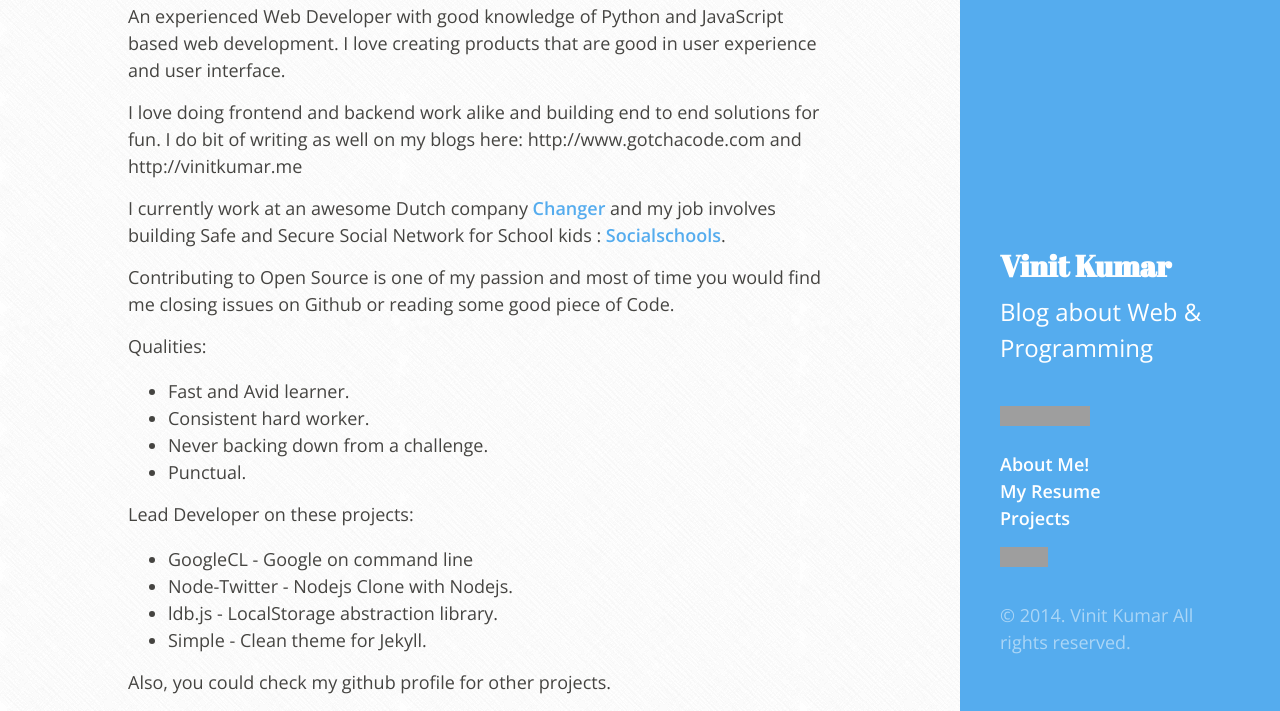
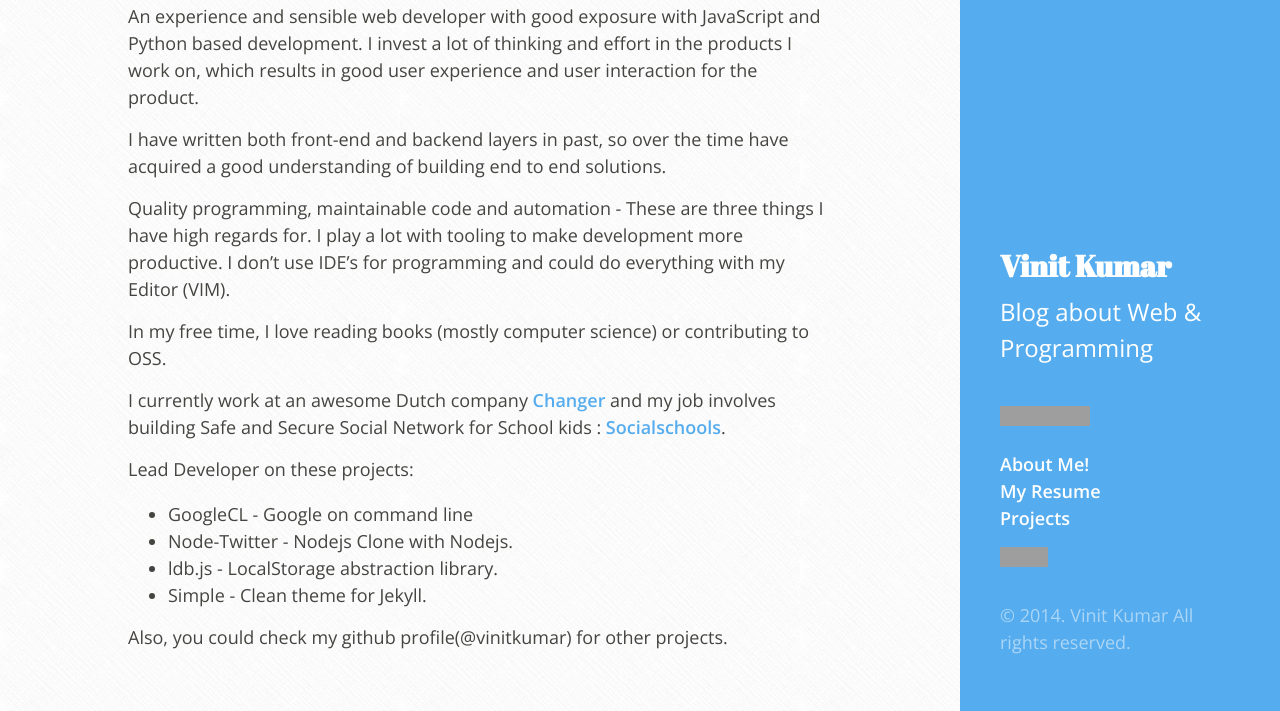
Before and after one commit to vinitkumar/vinitkumar.github.com, a Jekyll site: the page built from about.md, in a window 1280 px wide and 1185 px high, cut to the strip 474-1185 px from the top of the window. Built offline with Jekyll 4.4.1, drawn with Linux system fonts in a browser that asks for light colours; Markdown is read by kramdown in place of the engine named in the settings; grey boxes are pictures that could not be loaded.

Commit message:
Update about.md

```diff
--- a/about.md
+++ b/about.md
@@ -6,24 +6,17 @@
 <img src="https://avatars3.githubusercontent.com/u/537678?s=460" class="profile-pic">
 <iframe src="http://githubbadge.appspot.com/vinitkumar?s=1&a=0" style="border: 0;height: 142px;width: 200px;overflow: hidden;" frameBorder="0"></iframe>
 
-An experienced Web Developer with good knowledge of Python and JavaScript based web development. I love creating products that are good in user experience and user interface.
+An experience and sensible web developer with good exposure with JavaScript and Python based development. I invest a lot of thinking and effort in the products I work on, which results in good user experience and user interaction for the product.
 
-I love doing frontend and backend work alike and building end to end solutions for fun.
-I do bit of writing as well on my blogs here: http://www.gotchacode.com and http://vinitkumar.me
+I have written both front-end and backend layers in past, so over the time have acquired a good understanding of building end to end solutions.
+
+Quality programming, maintainable code and automation - These are three things I have high regards for. I play a lot with tooling to make development more productive. I don't use IDE's for programming and could do everything with my Editor (VIM).
+
+In my free time, I love reading books (mostly computer science) or contributing to OSS.
 
 I currently work at an awesome Dutch company
 [Changer](http://changer.nl) and my job involves building Safe and
 Secure Social Network for School kids : [Socialschools](http://www.socialschools.nl/en/).
-
-Contributing to Open Source is one of my passion and most of time you would find me closing issues on Github or reading some good piece of Code.
-
-Qualities:
-
-- Fast and Avid learner.
-- Consistent hard worker.
-- Never backing down from a challenge.
-- Punctual.
-
 
 Lead Developer on these projects:
 
```
Also changed, not shown: other parts of about.md (+1 -1 lines).
